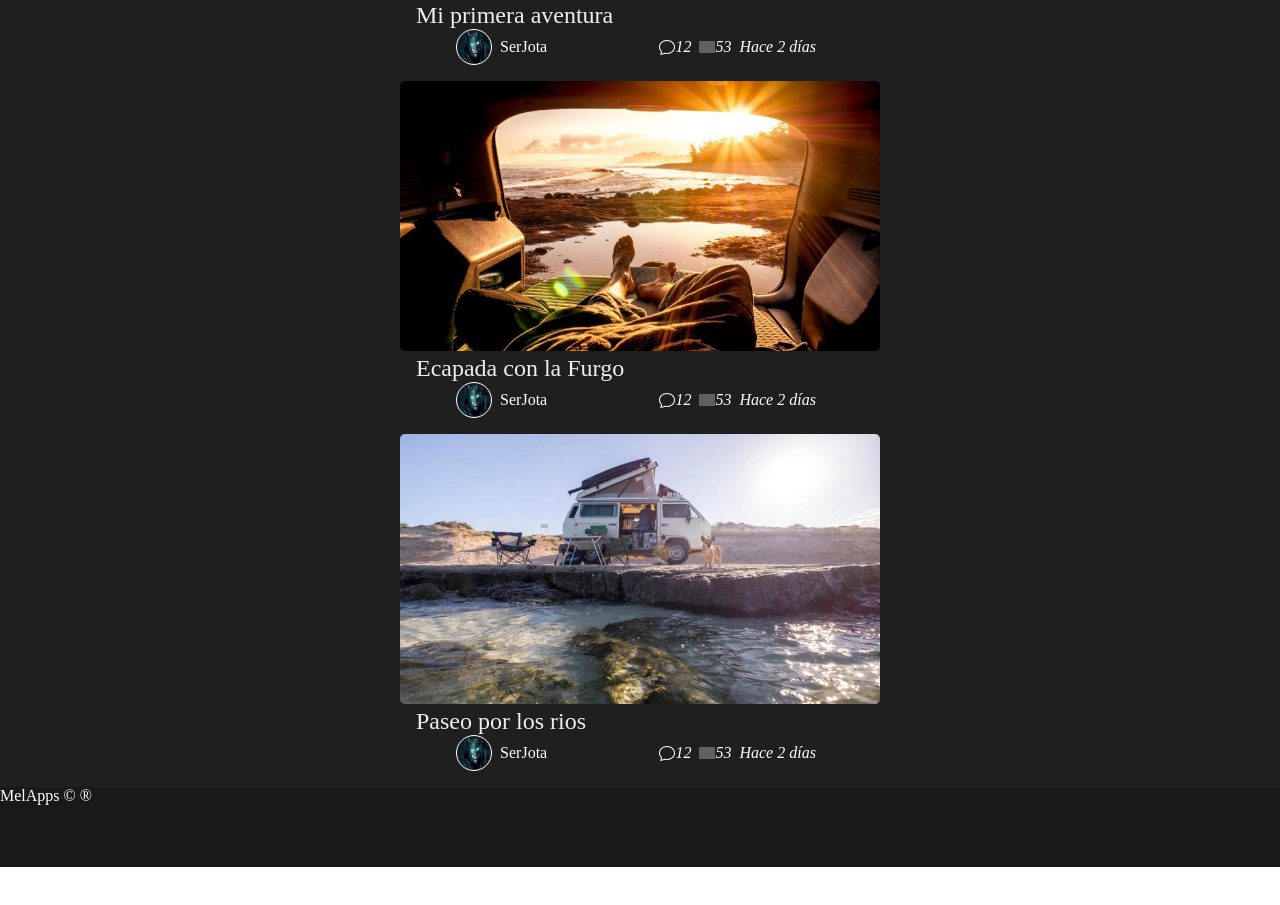
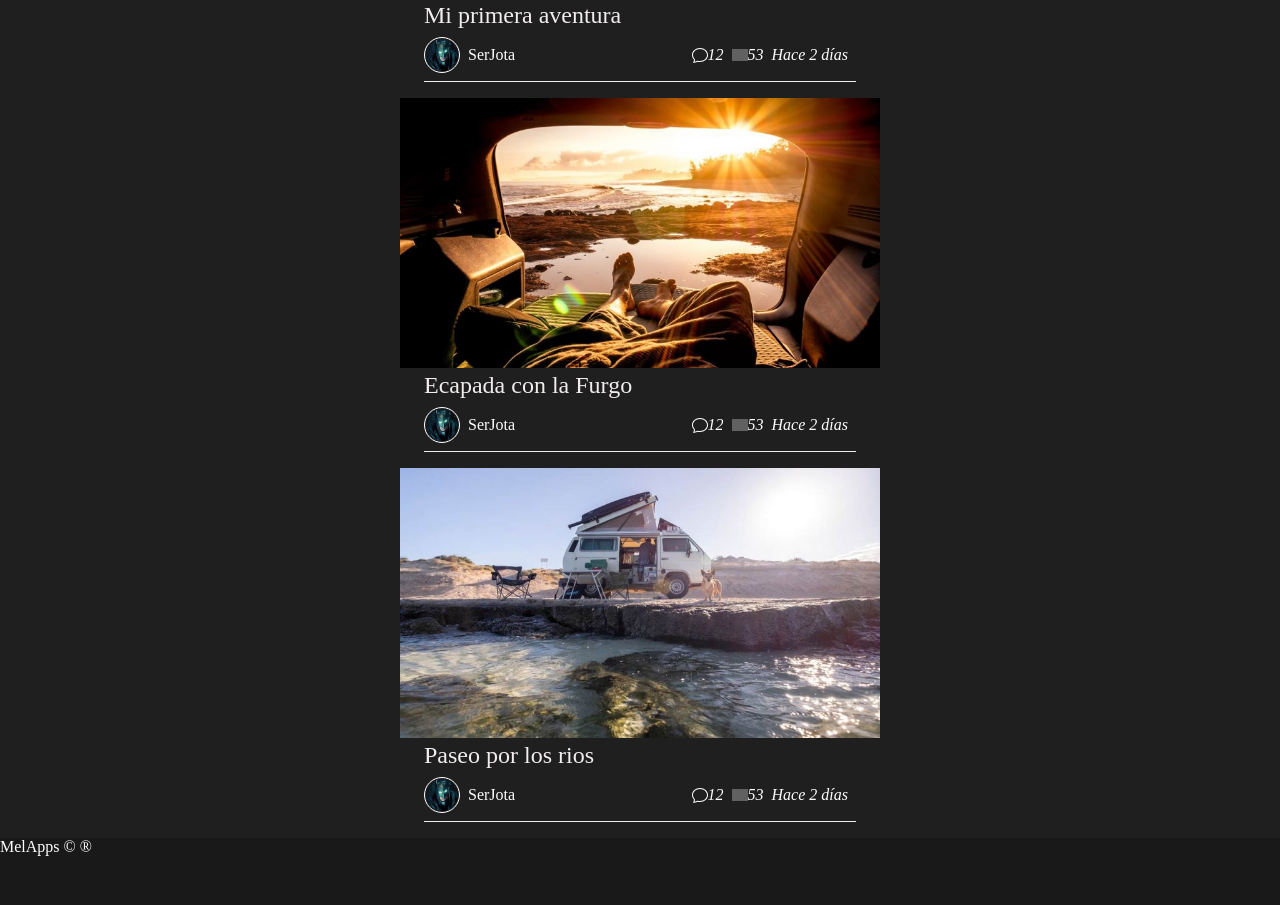
Before and after one commit to j0tac3/miprimerafurgo, an Angular app: page /aventuras in a window 1280 px wide. Shown: the part 535-1440 px from the top of the page. Before the commit the page ends 1402 px from the top, so only its background shows below. Built offline with nearby package versions, Linux system fonts and the light colour scheme; grey boxes are pictures that could not be loaded.

Commit message:
Maquetando la vista del post seleccionado

```diff
--- /dev/null
+++ b/jsontypings.d.ts
@@ -0,0 +1,4 @@
+declare module "*.json" {
+    const value: any;
+    export default value;
+}
--- /dev/null
+++ b/src/app/Services/post-service.service.ts
@@ -0,0 +1,19 @@
+import { Injectable } from '@angular/core';
+import { HttpClient } from '@angular/common/http'
+import SampleJson from '../../assets/Posts.json';
+
+@Injectable({
+  providedIn: 'root'
+})
+export class PostServiceService {
+
+  constructor( private http : HttpClient) { }
+
+  getJsonContent(){
+    return this.http.get('../../assets/Posts.json');
+  }
+
+  getJson() {
+    return SampleJson;
+  }
+}
--- a/src/app/app.module.ts
+++ b/src/app/app.module.ts
@@ -1,5 +1,6 @@
 import { NgModule } from '@angular/core';
 import { BrowserModule } from '@angular/platform-browser';
+import { HttpClientModule } from '@angular/common/http';
 
 import { APP_ROUTING } from './app-routing.module';
 import { AppComponent } from './app.component';
@@ -46,7 +47,8 @@ import { PostSelectedComponent } from './components/post-components/post-selecte
   ],
   imports: [
     BrowserModule,
-    APP_ROUTING
+    APP_ROUTING,
+    HttpClientModule
   ],
   providers: [],
   bootstrap: [AppComponent]
--- a/src/app/components/post-components/post-list/post-list.component.html
+++ b/src/app/components/post-components/post-list/post-list.component.html
@@ -1,18 +1,8 @@
 <div class="post-list-container">
     <h2 class="title">Aventuras</h2>
-    <app-post-miniature
-        [imageURL]="'assets/media/img/furgo_bicis.jpg'"
-        [title]="'Mi primera aventura'"
-        [index]=1>
-    </app-post-miniature>
-    <app-post-miniature
-        [imageURL]="'assets/media/img/vistas_furgo.jpg'"
-        [title]="'Ecapada con la Furgo'"
-        [index]=2>
-    </app-post-miniature>
-    <app-post-miniature
-        [imageURL]="'assets/media/img/furgo_perro.jpg'"
-        [title]="'Paseo por los rios'"
-        [index]=3>
+    <app-post-miniature *ngFor="let post of posts; index as i"
+                        [imageURL]="post.imageURL"
+                        [title]="post.title"
+                        [index]=i>
     </app-post-miniature>
 </div>
--- a/src/app/components/post-components/post-list/post-list.component.ts
+++ b/src/app/components/post-components/post-list/post-list.component.ts
@@ -6,6 +6,20 @@ import { Component, OnInit } from '@angular/core';
   styleUrls: ['./post-list.component.css']
 })
 export class PostListComponent implements OnInit {
+  public posts = [
+    {
+      imageURL: 'assets/media/img/furgo_bicis.jpg',
+      title: 'Mi primera aventura',
+    },
+    {
+      imageURL: 'assets/media/img/vistas_furgo.jpg',
+      title: 'Ecapada con la Furgo',
+    },
+    {
+      imageURL: 'assets/media/img/furgo_perro.jpg',
+      title: 'Paseo por los rios',
+    }
+  ];
 
   constructor() { }
 
--- a/src/app/components/post-components/post-miniature/post-miniature.component.css
+++ b/src/app/components/post-components/post-miniature/post-miniature.component.css
@@ -8,24 +8,22 @@
     position: relative;
 }
 .miniature-image{
-    /* filter: grayscale(.9); */
-    border-radius: 5px;
+    /* border-radius: 5px; */
 }
 .info-container{
-  /*   position: absolute;
-    width: 90%; */
-    bottom: 0.5rem;
-    left: 0.5rem;
-   /*  color: #ffff; */
+    border-bottom: 1px solid;
+    padding-bottom: .5rem;
+    width: 90%;
+    margin: 0 auto;
 }
 .miniature-title{
     padding: 0;
     margin: 0;
-    padding-left: 1rem;
     font-size: 24px;
 }
 .miniatures{
     display: flex;
-    justify-content: space-around;
+    justify-content: space-between;
     align-items: center;
+    padding-top: .5rem;
 }
--- a/src/app/components/post-components/post-selected/post-selected.component.html
+++ b/src/app/components/post-components/post-selected/post-selected.component.html
@@ -1,6 +1,6 @@
 <div class="post-selected-container">
-    <img src="assets/media/img/vistas_furgo.jpg" alt="" class="header-image">
-    <h1 class="post-title">Lorem ipsum dolor sit amet consectetur adipisicing elit.</h1>
+   <!--  <img [src]="currentPost.imageURL" alt="" class="header-image">
+    <h1 class="post-title"> {{ currentPost.title }} </h1>
     <div class="info-post">
         <app-user-miniature-info></app-user-miniature-info>
         <app-post-miniature-info></app-post-miniature-info>
@@ -19,5 +19,6 @@
             Lorem ipsum dolor sit amet consectetur adipisicing elit. Cum nemo vitae quas rerum voluptates perferendis voluptatum ipsa nostrum esse unde eaque sed cupiditate impedit adipisci, debitis mollitia necessitatibus. Sint, maiores?
             Lorem ipsum dolor sit amet consectetur adipisicing elit. Cum nemo vitae quas rerum voluptates perferendis voluptatum ipsa nostrum esse unde eaque sed cupiditate impedit adipisci, debitis mollitia necessitatibus. Sint, maiores?
         </p>
-    </div>
+    </div> -->
+    <button class="toUpButton">^</button>
 </div>
--- a/src/app/components/post-components/post-selected/post-selected.component.ts
+++ b/src/app/components/post-components/post-selected/post-selected.component.ts
@@ -1,5 +1,6 @@
-import { Component, HostListener, OnInit } from '@angular/core';
+import { Component, HostListener, Input, OnInit } from '@angular/core';
 import { ActivatedRoute, Router } from '@angular/router';
+import { PostServiceService } from '../../../Services/post-service.service';
 
 @Component({
   selector: 'app-post-selected',
@@ -7,6 +8,8 @@ import { ActivatedRoute, Router } from '@angular/router';
   styleUrls: ['./post-selected.component.css']
 })
 export class PostSelectedComponent implements OnInit {
+  public currentPost!: any;
+
   @HostListener("scroll", ['$event'])
   detectedScroll($event : Event){
     let scrollOffset = $event;
@@ -14,10 +17,23 @@ export class PostSelectedComponent implements OnInit {
   }
 
   constructor( private route: ActivatedRoute,
-                private router: Router) { }
+                private router: Router,
+                private postService : PostServiceService) { }
 
   ngOnInit(): void {
-    const index = this.route.snapshot.paramMap.get('id');
+    let index = this.route.snapshot.paramMap.get('id');
+    this.getCurrentPost(0);
+    /*let currentIndex = index !== null ? index : '0';
+    this.currentPost = this.posts[Number.parseInt(currentIndex, 10)]; */
+  }
+
+  getCurrentPost ( index : number) {
+    this.postService.getJsonContent()
+    .subscribe( resp => {
+
+      let posts = resp;
+      console.log(resp);
+    })
   }
 
 }
--- /dev/null
+++ b/src/assets/Posts.json
@@ -0,0 +1,16 @@
+{
+  "Posts" : [
+      {
+        "imageURL": "assets/media/img/furgo_bicis.jpg",
+        "title": "Mi primera aventura"
+      },
+      {
+        "imageURL": "assets/media/img/vistas_furgo.jpg",
+        "title": "Ecapada con la Furgo"
+      },
+      {
+        "imageURL": "assets/media/img/furgo_perro.jpg",
+        "title": "Paseo por los rios"
+      }
+    ]
+}
```
Also changed, not shown: 1 other file (tests, documents, lock files or other folders).
